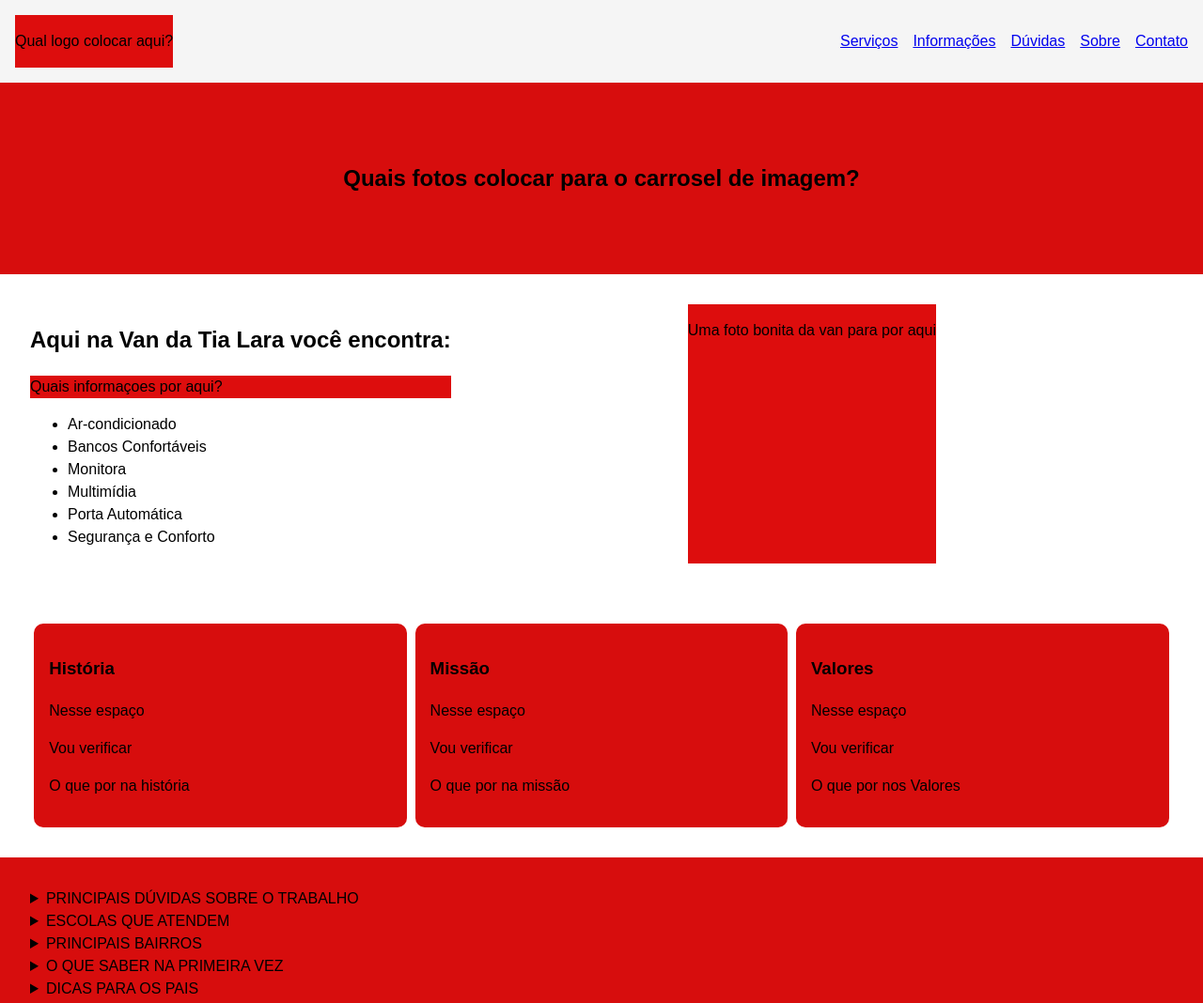
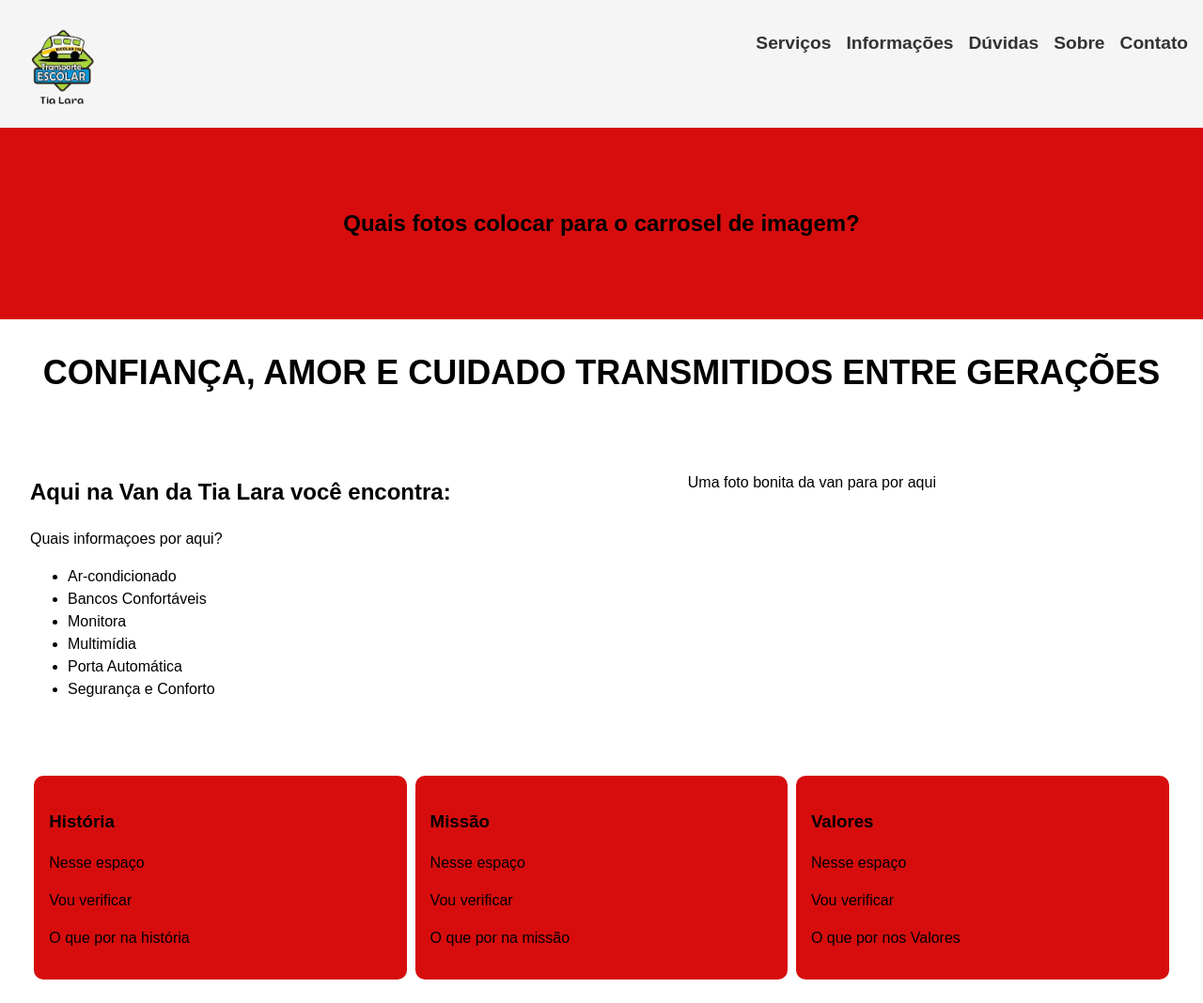
Before and after one commit to luizmmacedo/PEX, a plain HTML site: page index.html in a window 1280 px wide. Shown: the top 1068 px of the page at 94% size. Drawn offline with Linux system fonts and the light colour scheme.

Commit message:
✨ FEAT: Adicionado logos, imagems, frase de efeito e txt de ideias.

```diff
--- a/index.html
+++ b/index.html
@@ -9,7 +9,9 @@
 <body>
 
   <header>
-    <div class="logo"><p>Qual logo colocar aqui?</p></div>
+    <div class="logo">
+      <img src="img/logo1.png" alt="Logo da Empresa" />
+    </div>
     <nav>
       <ul>
         <li class="nav-item"><a class="nav-link" href="#servicos">Serviços</a></li>
@@ -24,6 +26,12 @@
 
   <section class="carrossel" id="servicos">
     <h1>Quais fotos colocar para o carrosel de imagem?</h1>
+  </section>
+
+  <section class="frase_efeito" id="info">
+    <div>
+      <h2>Confiança, amor e cuidado transmitidos entre gerações</h2>
+    </div>
   </section>
 
   <section class="beneficios" id="info">
--- a/style.css
+++ b/style.css
@@ -12,14 +12,28 @@ body {
     background: #f5f5f5;
   }
 
-  .logo {
-    background: #dd0d0d;
+  .logo img {
+    width: 100px;
+    /* height: auto;   */
   }
+
 
   nav ul {
     list-style: none;
     display: flex;
     gap: 1rem;
+  }
+
+  nav ul li a {
+    text-decoration: none;
+    color: #333;
+    font-size: 1.2rem;
+    font-weight: 600;
+   }
+
+  nav ul li a:hover {
+    color: #08ec08;
+    transform: translateY(-3px);
   }
 
   .carrossel {
@@ -112,3 +126,12 @@ body {
     gap: 1rem;
     justify-content: center;
   }
+
+.frase_efeito {
+  display: flex;
+  justify-content: center;
+  align-items: center;
+  text-align: center;
+  font-size: 1.5rem;
+  text-transform: uppercase;
+}
```
Also changed, not shown: ideias.txt (added), img/logo1.png (added), img/logo1_com_fundo.jpeg (added), img/logo2.png (added), img/logo2_com_fundo.jpeg (added), img/van1.jpeg (added), img/van2.jpeg (added), img/van3.jpeg (added), img/van4.jpeg (added), img/van5.jpeg (added), img/van6.jpeg (added), img/van7.jpeg (added).
